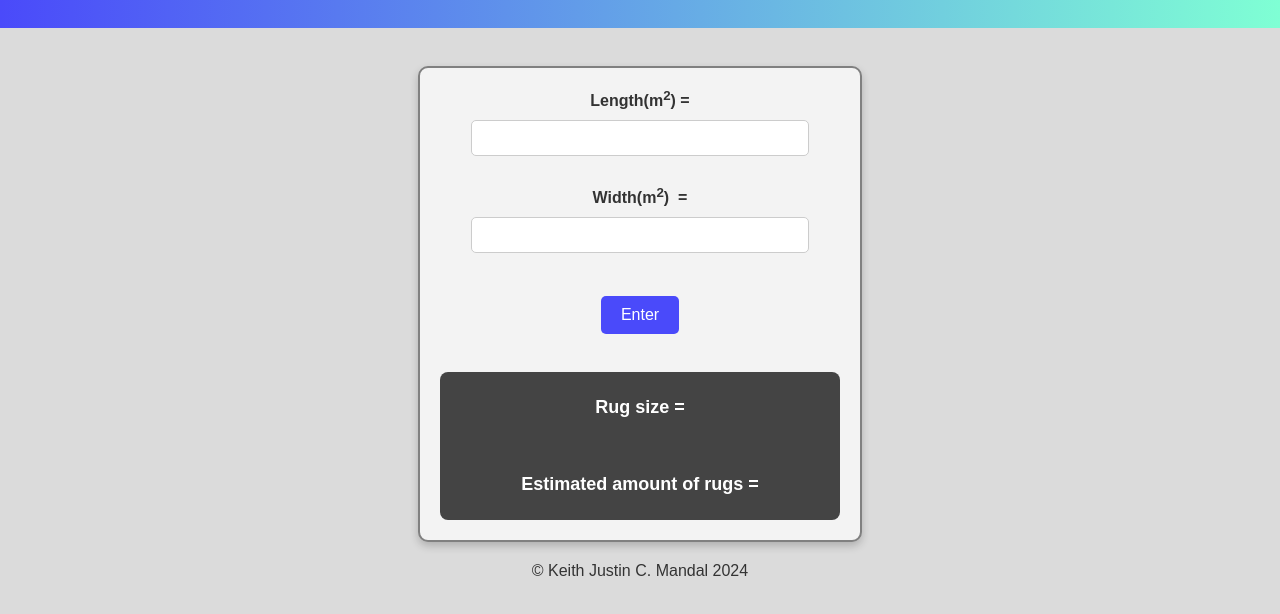
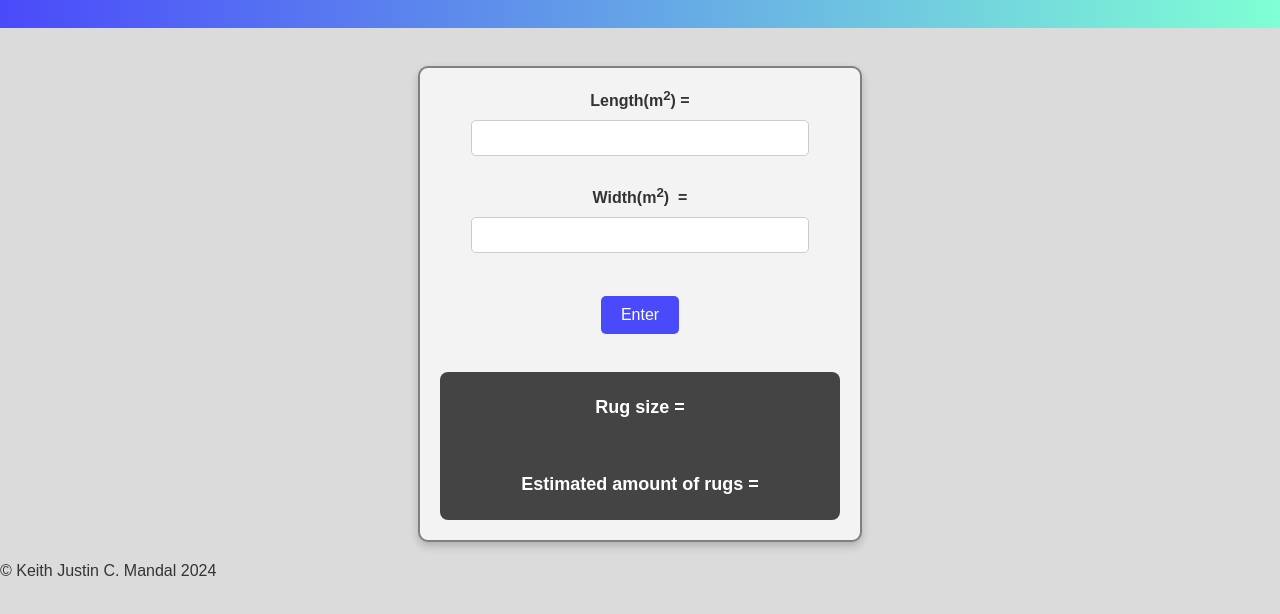
Before and after one commit to BoytBoyt30/CCS1E-Exercise, a plain HTML site: page Exercises/Mandal_E5-1/MandalE5-1.html in a window 1280 px wide. Shown: the part 62-676 px from the top of the page. Drawn offline with Linux system fonts and the light colour scheme.

Commit message:
Update MandalE5-1.html

```diff
--- a/Exercises/Mandal_E5-1/MandalE5-1.html
+++ b/Exercises/Mandal_E5-1/MandalE5-1.html
@@ -30,6 +30,8 @@
                 <label class="labelresult">Estimated amount of rugs = <span id="rugAmount"></span></label>
             </div>
         </div>
-        <center>&copy; Keith Justin C. Mandal 2024</center>
+        <footer>
+            <p>&copy; Keith Justin C. Mandal 2024</p>
+        </footer>
     </body>
 </html>
```
